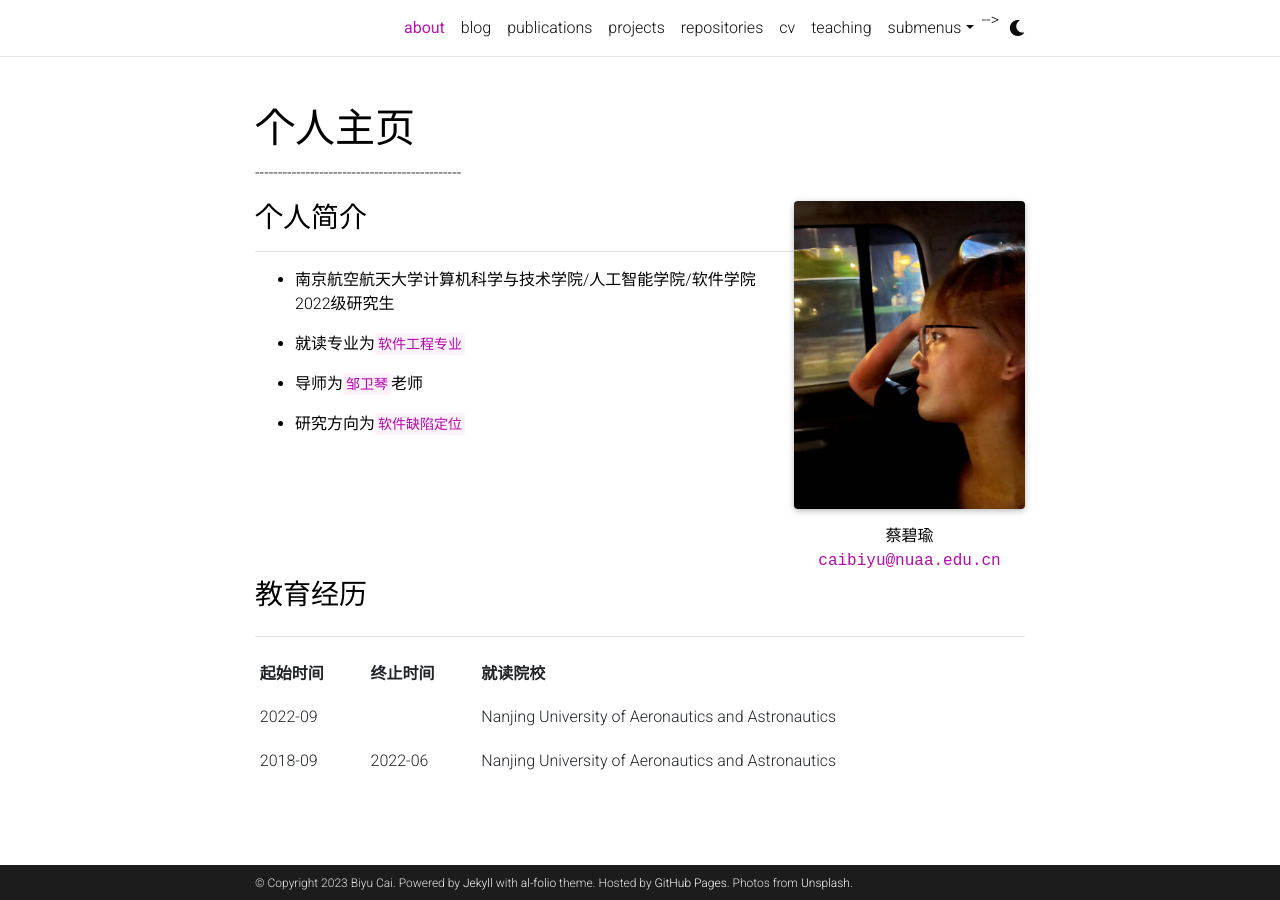
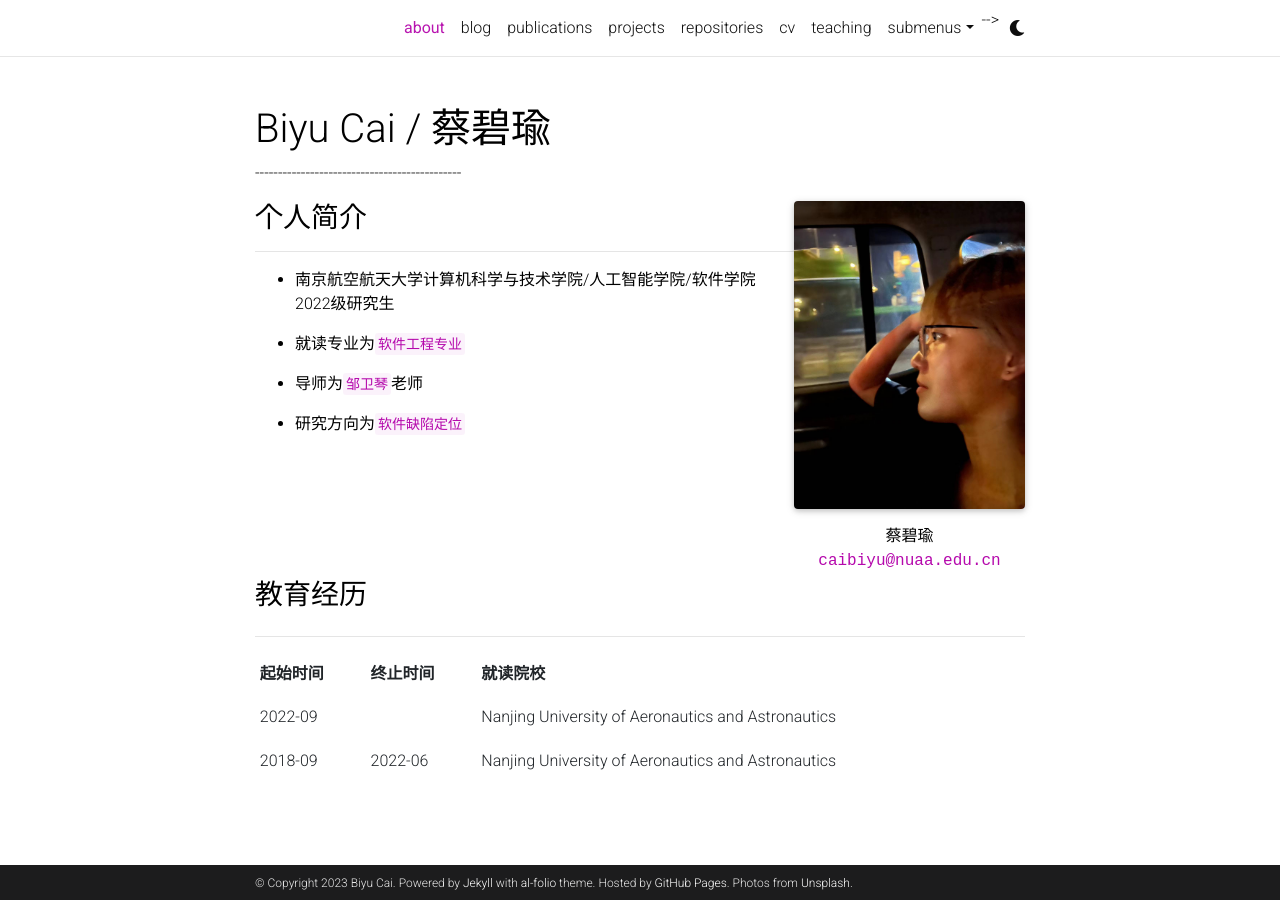
Before and after one commit to Caiby0927/Caiby0927.github.io, a Jekyll site: the page built from _pages/about.md, in a window 1280 px wide. Built offline with Jekyll 4.4.1, drawn with Linux system fonts in a browser that asks for light colours; full-size pictures stand in for the smaller copies a plugin makes; comment, search, counter and statistics services are not loaded; a style sheet for code colours, icons or effects is not loaded.

Commit message:
Update _config.yml

```diff
--- a/_config.yml
+++ b/_config.yml
@@ -2,7 +2,7 @@
 # Site settings
 # -----------------------------------------------------------------------------
 
-title: 个人主页
+title: Biyu Cai / 蔡碧瑜
 first_name: Biyu
 middle_name:
 last_name: Cai
```
